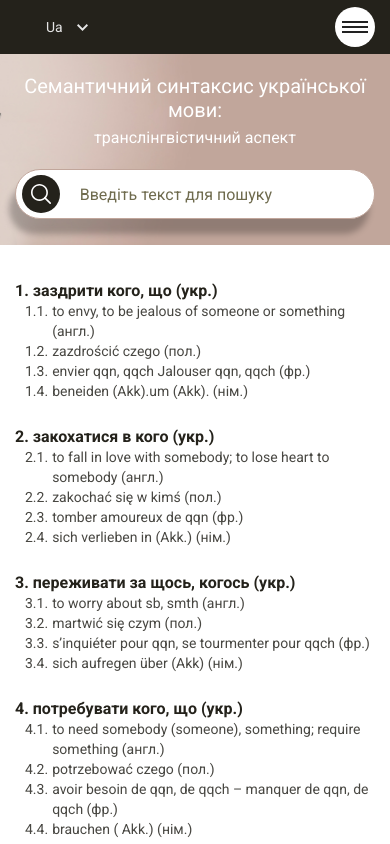
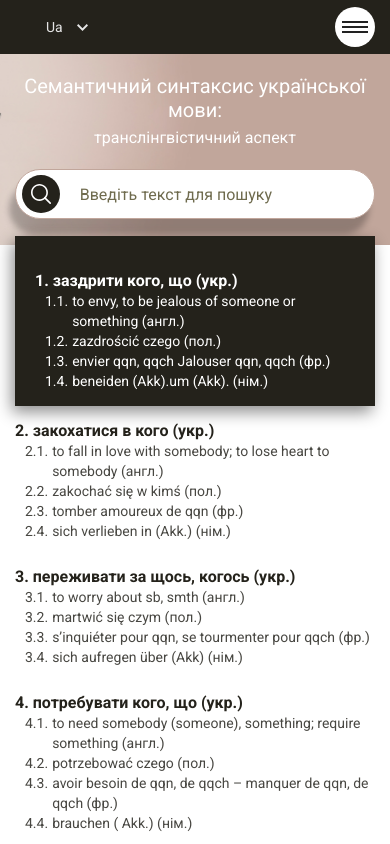
Before and after one commit to Khrystyna2/book, a plain HTML site: page index.html in a window 390 px wide. Shown: the top 844 px of the page. Drawn offline with nearby package versions, Linux system fonts and the light colour scheme.

Commit message:
modified scrol

```diff
--- a/css/main-style.css
+++ b/css/main-style.css
@@ -1037,6 +1037,12 @@ ol {
     margin-left: 10px;
   }
 
+  .sayings__list > li.black {
+    padding: 35px 20px 15px 20px;
+    margin-top: -45px;
+    margin-bottom: 15px;
+  }
+
   .news-box__img {
     height: 100%;
   }
@@ -1064,7 +1070,6 @@ ol {
   }
 }
 
-
 @media only screen and (max-width: 375px) {
   .news-box {
     width: 100%;
--- a/index.html
+++ b/index.html
@@ -86,7 +86,7 @@
                     <div class="col-12">
                         <div class="sayings">
                             <ol class="sayings__list">
-                                <li class="">
+                                <li class="black">
                                     <p><b>заздрити кого, що (укр.)</b></p>
                                     <ol>
                                         <li>to envy, to be jealous of someone or something (англ.)
```
Lines whose indentation alone changed are shown as unchanged.
